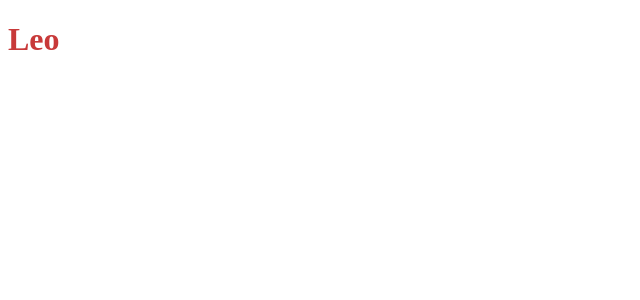
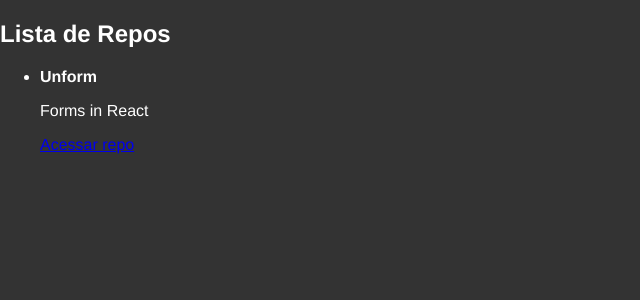
Before and after one commit to LeonardoBrizolla/github-explorer-2022, a React app: page / in a window 1280 px wide. Shown: the top 300 px of the page, without its empty margins (0-640 px from the left). Built offline with nearby package versions, Linux system fonts and the light colour scheme.

Commit message:
Propriedades no React

```diff
--- a/src/App.jsx
+++ b/src/App.jsx
@@ -1,3 +1,5 @@
+import { RepoList } from './components/RepoList';
+
 export const App = () => {
-  return <h1>Leo</h1>;
+  return <RepoList />;
 };
--- /dev/null
+++ b/src/components/RepoItem/index.jsx
@@ -0,0 +1,9 @@
+export const RepoItem = (props) => {
+  return (
+    <li>
+      <strong>{props.repo.name}</strong>
+      <p>{props.repo.desc}</p>
+      <a href={props.repo.link}>Acessar repo</a>
+    </li>
+  );
+};
--- /dev/null
+++ b/src/components/RepoList/index.jsx
@@ -0,0 +1,19 @@
+import { RepoItem } from '../RepoItem';
+
+const repo = {
+  name: 'Unform',
+  desc: 'Forms in React',
+  link: 'https://github.com/unform/unform',
+};
+
+export const RepoList = () => {
+  return (
+    <section className="repo-list">
+      <h1>Lista de Repos</h1>
+
+      <ul>
+        <RepoItem repo={repo} />
+      </ul>
+    </section>
+  );
+};
--- a/src/index.jsx
+++ b/src/index.jsx
@@ -1,5 +1,6 @@
 import { render } from 'react-dom';
-import './styles/base.scss';
+import './styles/elements/base.scss';
+import './styles/generic/reset.scss';
 import { App } from './App';
 
 render(<App />, document.querySelector('#root'));
--- a/src/styles/base.scss
+++ /dev/null
@@ -1,3 +0,0 @@
-h1 {
-  color: rgb(200, 57, 57);
-}
--- /dev/null
+++ b/src/styles/elements/base.scss
@@ -0,0 +1,5 @@
+body {
+  background: #333;
+  color: #fff;
+  font: 16px 'Helvetica Neue', Helvetica, Arial, sans-serif;
+}
--- /dev/null
+++ b/src/styles/generic/reset.scss
@@ -0,0 +1,7 @@
+@import-normalize;
+
+body {
+  margin: 0;
+  padding: 0;
+  box-sizing: border-box;
+}
```
